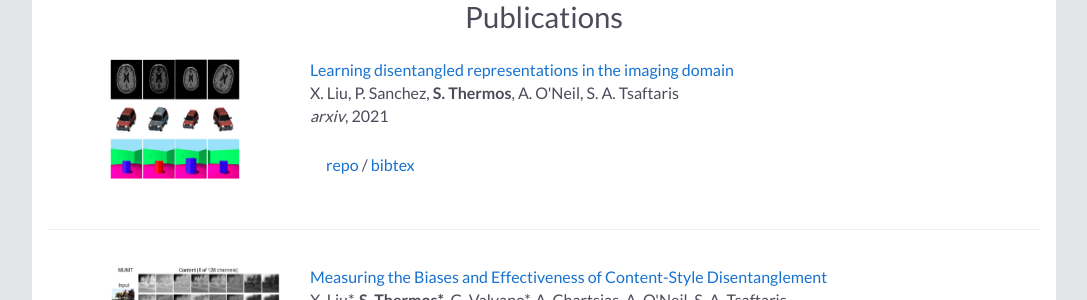
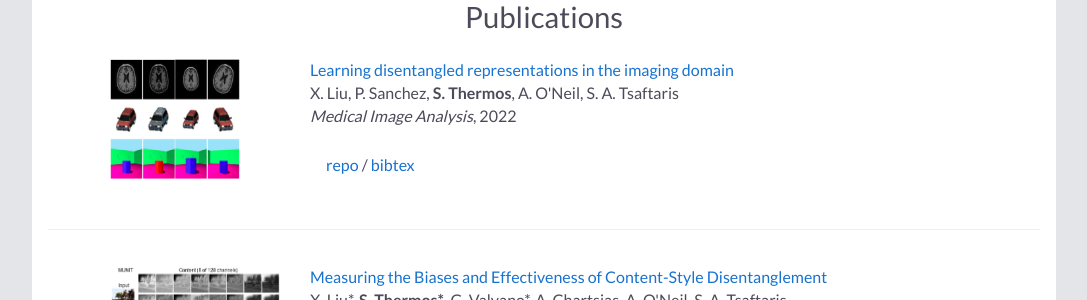
Before and after one commit to spthermo/spthermo.github.io, a Jekyll site: the page built from index.md, in a window 1280 px wide and 900 px high, scrolled down 576 px. Shown: the part 154-454 px from the top of the window, without its empty margins (96-1183 px from the left). Built offline with Jekyll 4.4.1, drawn with Linux system fonts in a browser that asks for light colours; nearby versions of some CDN libraries; our own code applies the rules of GitHub Pages for plain Markdown files.

Commit message:
Update default.html

```diff
--- a/_layouts/default.html
+++ b/_layouts/default.html
@@ -73,7 +73,7 @@
         <td width="75%" valign="top">
           <p><a href="https://arxiv.org/abs/2108.12043?context=cs"><heading>Learning disentangled representations in the imaging domain</heading></a><br>
            X. Liu, P. Sanchez, <strong>S. Thermos</strong>, A. O'Neil, S. A. Tsaftaris <br>
-          <em>arxiv</em>, 2021 <br>
+          <em>Medical Image Analysis</em>, 2022 <br>
 
           <div class="paper" id="liu2022tutorial">
             <a href="https://github.com/vios-s/disentanglement_tutorial"> repo </a> /
```
